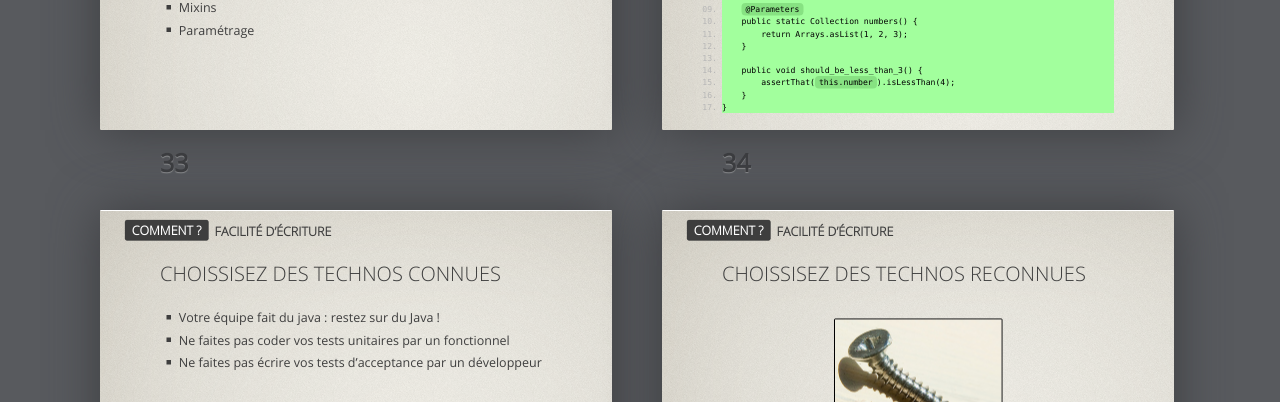
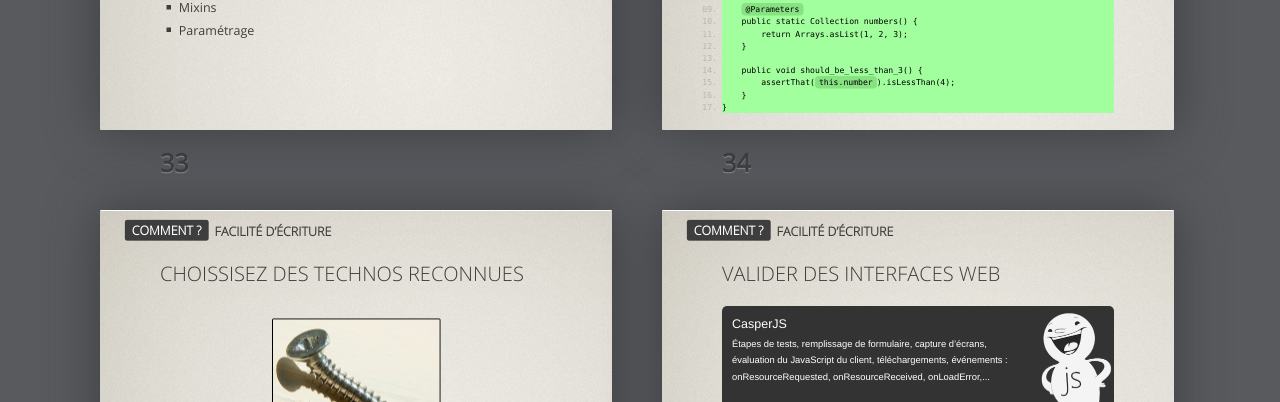
Before and after one commit to ValtechTechno/devoxx-2013-tests-pourquoi-comment, a plain HTML site: page slides/index.html in a window 1280 px wide. Shown: the part 6845-7247 px from the top of the page. Drawn offline with Linux system fonts and the light colour scheme.

Commit message:
Remove slide "Choisissez des technos connnus"
That slide doesn’t seems usefull in my humble opinion

```diff
--- a/slides/index.html
+++ b/slides/index.html
@@ -611,22 +611,6 @@
         </section>
     </div></div>
 
-
-
-    <div class="slide" id="comment-bonnes-technos-2" data-speaker="gregory"><div>
-        <section>
-            <header>
-                <h2>Choissisez des technos connues</h2>
-                <h3><span>Comment ?</span>Facilité d’écriture</h3>
-            </header>
-            <ul>
-                <li>Votre équipe fait du java : restez sur du Java !</li>
-                <li>Ne faites pas coder vos tests unitaires par un fonctionnel</li>
-                <li>Ne faites pas écrire vos tests d’acceptance par un développeur</li>
-            </ul>
-        </section>
-    </div></div>
-
     <div class="slide" id="comment-bonnes-technos-1" data-speaker="gregory"><div>
         <style scoped>
             #comment-bonnes-technos-1 img { margin-top: 1em; }
```
